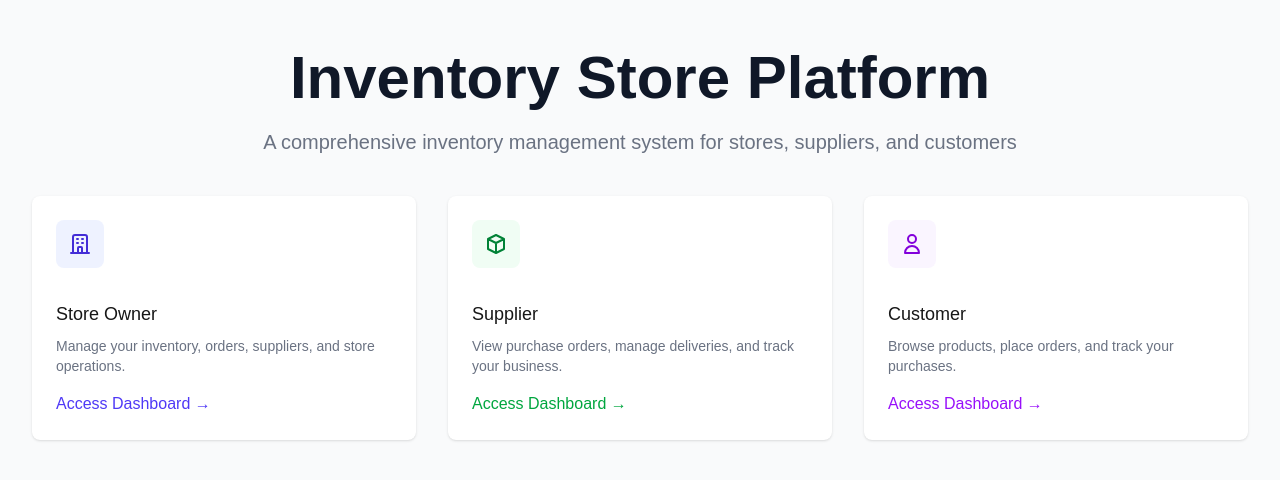
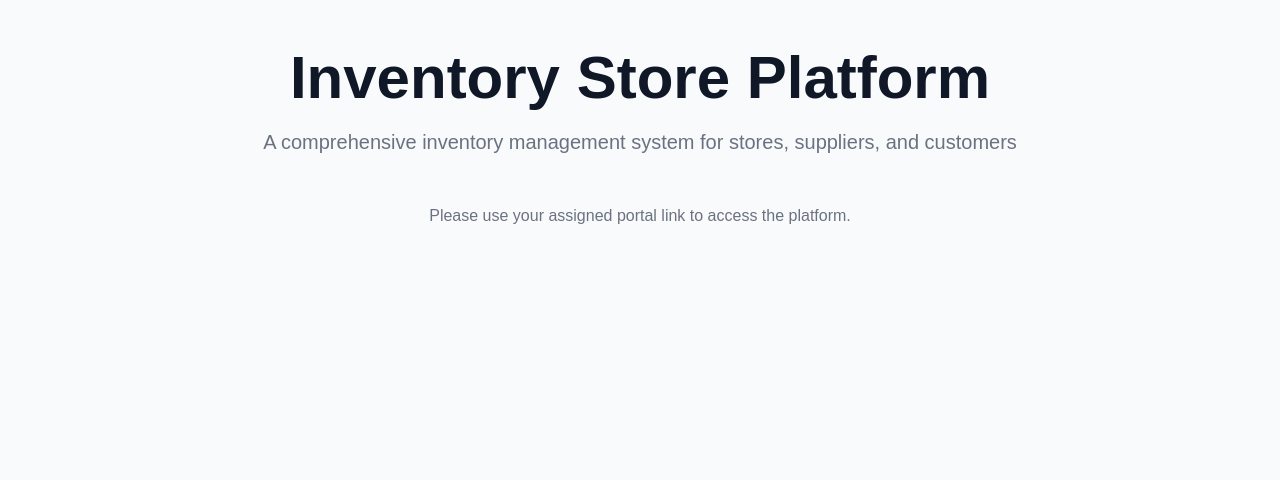
Before and after one commit to rugvedaitech-png/INVENTORY-STORE, a Next.js app in the folder apps/web/: page / in a window 1280 px wide. Shown: the top 480 px of the page. Built offline with nearby package versions, Linux system fonts and the light colour scheme.

Commit message:
Remove demo credentials and landing CTA

```diff
--- a/apps/web/src/app/auth/login/page.tsx
+++ b/apps/web/src/app/auth/login/page.tsx
@@ -147,22 +147,6 @@ export default function LoginPage() {
             </div>
           </form>
 
-          <div className="mt-6">
-            <div className="relative">
-              <div className="absolute inset-0 flex items-center">
-                <div className="w-full border-t border-gray-300" />
-              </div>
-              <div className="relative flex justify-center text-sm">
-                <span className="px-2 bg-white text-gray-500">Demo Credentials</span>
-              </div>
-            </div>
-
-            <div className="mt-6 space-y-2 text-xs text-gray-600">
-              <div><strong>Store Owner:</strong> demo@boutique.test / password123</div>
-              <div><strong>Supplier:</strong> supplier@demo.com / password123</div>
-              <div><strong>Customer:</strong> customer@demo.com / password123</div>
-            </div>
-          </div>
         </div>
       </div>
     </div>
--- a/apps/web/src/app/page.tsx
+++ b/apps/web/src/app/page.tsx
@@ -13,98 +13,8 @@ export default function HomePage() {
           </p>
         </div>
 
-        <div className="mt-10">
-          <div className="grid grid-cols-1 gap-8 sm:grid-cols-2 lg:grid-cols-3">
-            {/* Store Owner */}
-            <div className="relative group bg-white p-6 focus-within:ring-2 focus-within:ring-inset focus-within:ring-indigo-500 rounded-lg shadow">
-              <div>
-                <span className="rounded-lg inline-flex p-3 bg-indigo-50 text-indigo-700 ring-4 ring-white">
-                  <svg className="h-6 w-6" fill="none" viewBox="0 0 24 24" stroke="currentColor">
-                    <path strokeLinecap="round" strokeLinejoin="round" strokeWidth={2} d="M19 21V5a2 2 0 00-2-2H7a2 2 0 00-2 2v16m14 0h2m-2 0h-5m-9 0H3m2 0h5M9 7h1m-1 4h1m4-4h1m-1 4h1m-5 10v-5a1 1 0 011-1h2a1 1 0 011 1v5m-4 0h4" />
-                  </svg>
-                </span>
-              </div>
-              <div className="mt-8">
-                <h3 className="text-lg font-medium">
-                  <Link href="/auth/login" className="focus:outline-none">
-                    <span className="absolute inset-0" aria-hidden="true" />
-                    Store Owner
-                  </Link>
-                </h3>
-                <p className="mt-2 text-sm text-gray-500">
-                  Manage your inventory, orders, suppliers, and store operations.
-                </p>
-                <div className="mt-4">
-                  <Link
-                    href="/auth/login"
-                    className="text-indigo-600 hover:text-indigo-500 font-medium"
-                  >
-                    Access Dashboard →
-                  </Link>
-                </div>
-              </div>
-            </div>
-
-            {/* Supplier */}
-            <div className="relative group bg-white p-6 focus-within:ring-2 focus-within:ring-inset focus-within:ring-green-500 rounded-lg shadow">
-              <div>
-                <span className="rounded-lg inline-flex p-3 bg-green-50 text-green-700 ring-4 ring-white">
-                  <svg className="h-6 w-6" fill="none" viewBox="0 0 24 24" stroke="currentColor">
-                    <path strokeLinecap="round" strokeLinejoin="round" strokeWidth={2} d="M20 7l-8-4-8 4m16 0l-8 4m8-4v10l-8 4m0-10L4 7m8 4v10M4 7v10l8 4" />
-                  </svg>
-                </span>
-              </div>
-              <div className="mt-8">
-                <h3 className="text-lg font-medium">
-                  <Link href="/auth/login" className="focus:outline-none">
-                    <span className="absolute inset-0" aria-hidden="true" />
-                    Supplier
-                  </Link>
-                </h3>
-                <p className="mt-2 text-sm text-gray-500">
-                  View purchase orders, manage deliveries, and track your business.
-                </p>
-                <div className="mt-4">
-                  <Link
-                    href="/auth/login"
-                    className="text-green-600 hover:text-green-500 font-medium"
-                  >
-                    Access Dashboard →
-                  </Link>
-                </div>
-              </div>
-            </div>
-
-            {/* Customer */}
-            <div className="relative group bg-white p-6 focus-within:ring-2 focus-within:ring-inset focus-within:ring-purple-500 rounded-lg shadow">
-              <div>
-                <span className="rounded-lg inline-flex p-3 bg-purple-50 text-purple-700 ring-4 ring-white">
-                  <svg className="h-6 w-6" fill="none" viewBox="0 0 24 24" stroke="currentColor">
-                    <path strokeLinecap="round" strokeLinejoin="round" strokeWidth={2} d="M16 7a4 4 0 11-8 0 4 4 0 018 0zM12 14a7 7 0 00-7 7h14a7 7 0 00-7-7z" />
-                  </svg>
-                </span>
-              </div>
-              <div className="mt-8">
-                <h3 className="text-lg font-medium">
-                  <Link href="/auth/login" className="focus:outline-none">
-                    <span className="absolute inset-0" aria-hidden="true" />
-                    Customer
-                  </Link>
-                </h3>
-                <p className="mt-2 text-sm text-gray-500">
-                  Browse products, place orders, and track your purchases.
-                </p>
-                <div className="mt-4">
-                  <Link
-                    href="/auth/login"
-                    className="text-purple-600 hover:text-purple-500 font-medium"
-                  >
-                    Access Dashboard →
-                  </Link>
-                </div>
-              </div>
-            </div>
-          </div>
+        <div className="mt-12 text-center text-gray-500">
+          Please use your assigned portal link to access the platform.
         </div>
 
       </div>
--- a/apps/web/src/app/seller/login/page.tsx
+++ b/apps/web/src/app/seller/login/page.tsx
@@ -81,28 +81,6 @@ export default function SellerLoginPage() {
             )}
           </form>
 
-          <div className="mt-6">
-            <div className="relative">
-              <div className="absolute inset-0 flex items-center">
-                <div className="w-full border-t border-gray-300" />
-              </div>
-              <div className="relative flex justify-center text-sm">
-                <span className="px-2 bg-white text-gray-500">Demo</span>
-              </div>
-            </div>
-
-            <div className="mt-6">
-              <button
-                onClick={() => {
-                  setEmail('demo@boutique.test')
-                  setMessage('Demo email set. Click "Send Magic Link" to continue.')
-                }}
-                className="w-full flex justify-center py-2 px-4 border border-gray-300 rounded-md shadow-sm text-sm font-medium text-gray-700 bg-white hover:bg-gray-50 focus:outline-none focus:ring-2 focus:ring-offset-2 focus:ring-blue-500"
-              >
-                Use Demo Email
-              </button>
-            </div>
-          </div>
         </div>
       </div>
     </div>
```
